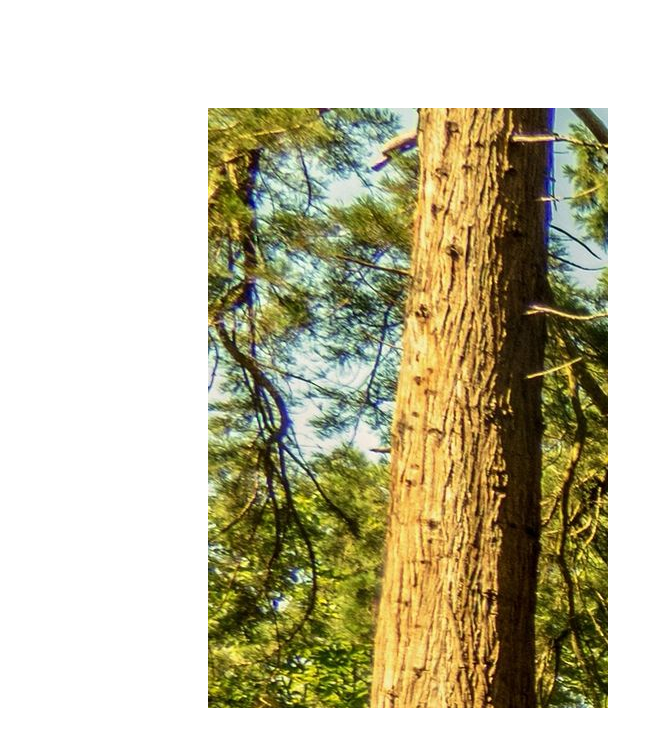
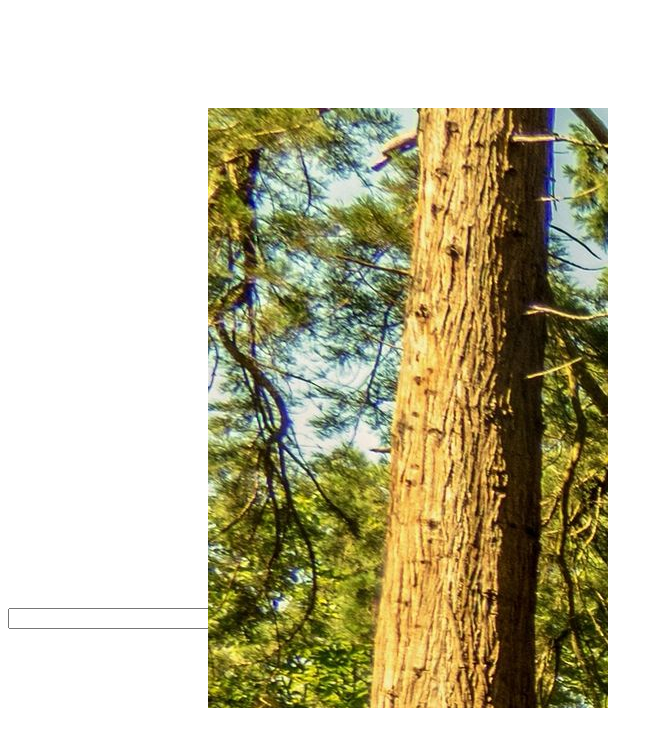
Before and after one commit to sadiel1989/F11, a plain HTML site: page inden.html in a window 1280 px wide. Shown: the whole page, without its empty margins (0-663 px from the left). Drawn offline with Linux system fonts and the light colour scheme.

Commit message:
Version3

```diff
--- a/inden.html
+++ b/inden.html
@@ -4,8 +4,9 @@
 	<title>sayt</title>
 	<link rel="stylesheet" type="text/css" href="style.css">
 </head>
-<body>
+<body><form action="#" method="post">
 	<div class="main"></div>
-
+	<input type="text">
+</form>
 </body>
 </html>
--- a/style.css
+++ b/style.css
@@ -6,3 +6,7 @@
 	height: 600px;
 	background: url(forest.png);
 }
+input{
+	width: 200px;
+
+}
```
